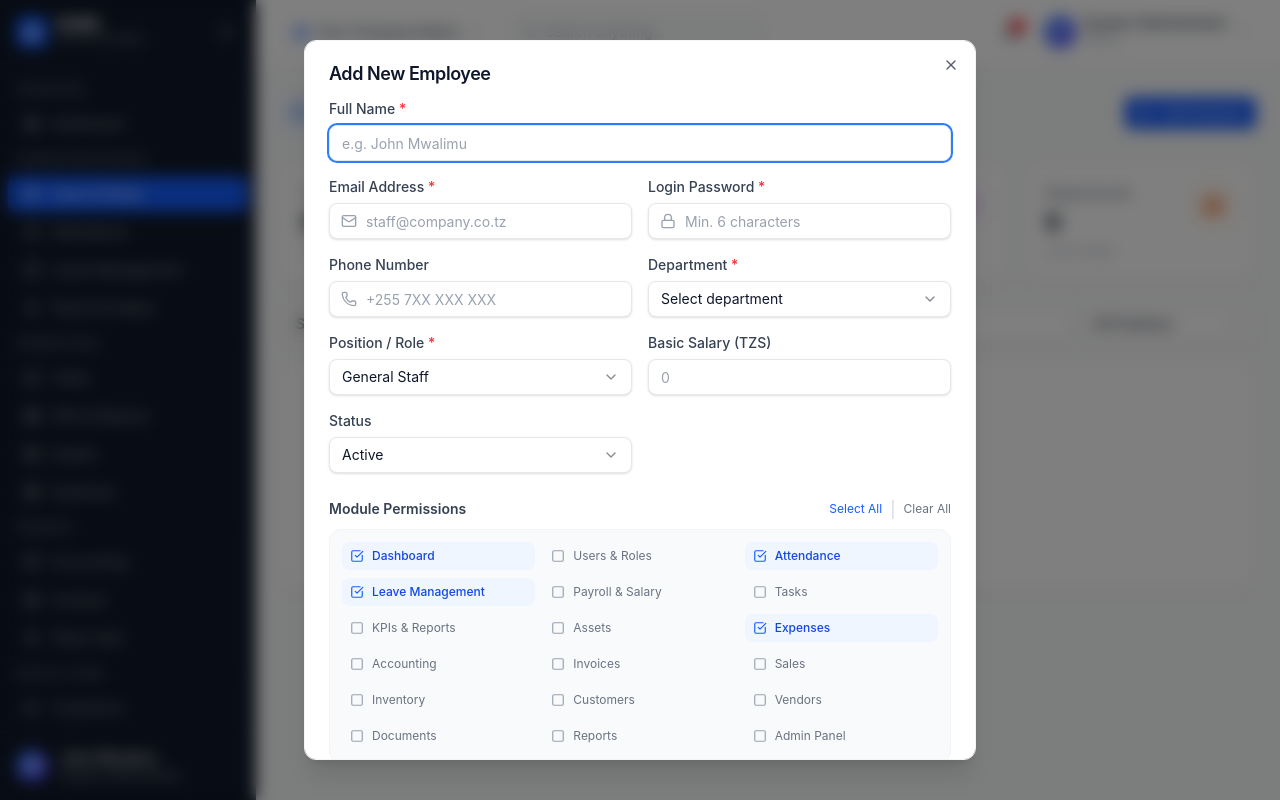
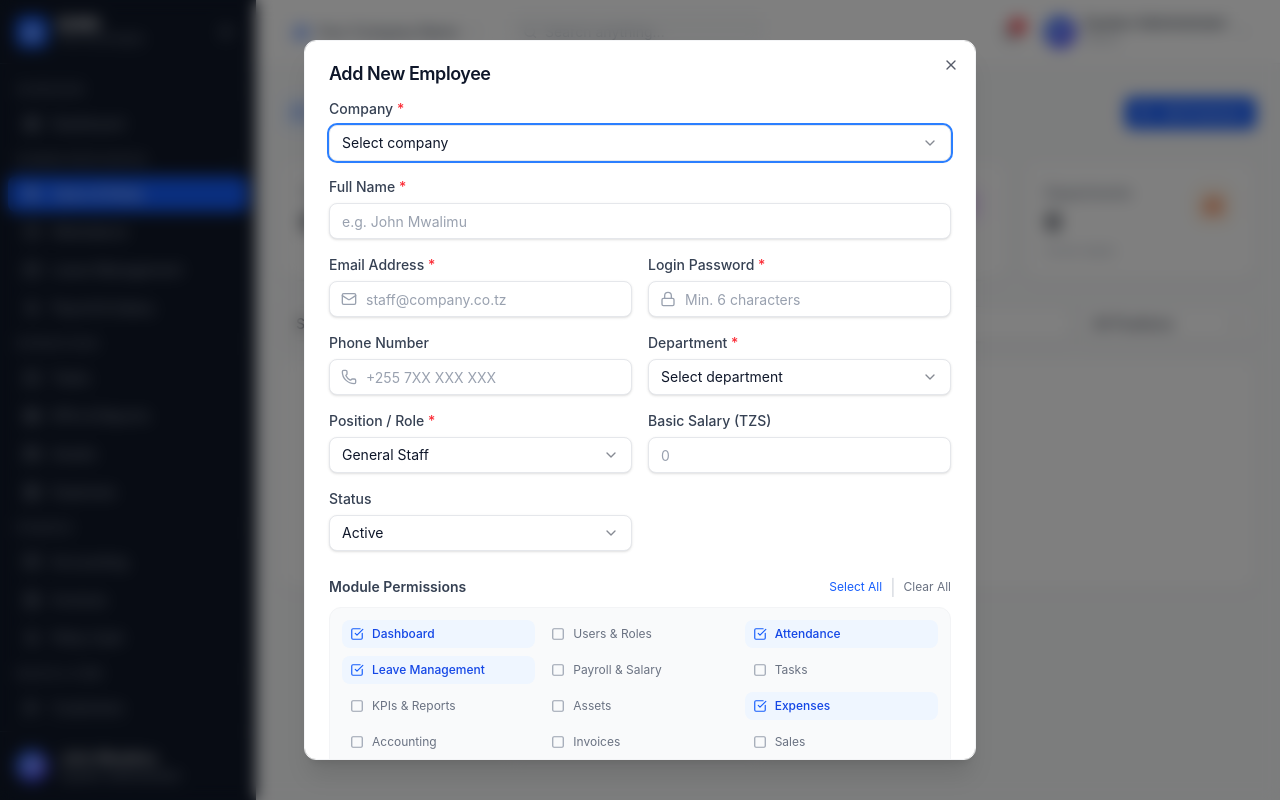
Before and after one commit to PHIDTECH/phidtechstaff, a Next.js app: page /users in a window 1280 px wide. Both pictures are taken after typing "Sample" into the empty fields and a click on the button "Add Employee". Built offline with nearby package versions, Linux system fonts and the light colour scheme.

Commit message:
fix: users page reads localStorage directly + company dropdown in Add Employee + staff login support

```diff
--- a/app/users/page.tsx
+++ b/app/users/page.tsx
@@ -20,7 +20,6 @@ import {
   UserCheck, Edit, Eye, Lock, CheckSquare, Square, X, Plus, Trash2
 } from "lucide-react";
 import { formatDate, formatCurrency, getInitials, getStatusColor } from "@/lib/utils";
-import { useCompanyContext } from "@/lib/CompanyContext";
 
 // ── Types ──────────────────────────────────────────────────────────────────
 interface StaffUser {
@@ -96,6 +95,8 @@ const DEFAULT_PERMISSIONS: Record<string, string[]> = {
 };
 
 const USERS_KEY = "phidtech_users";
+const ACTIVE_KEY = "phidtech_active_company";
+const COMPANIES_KEY = "phidtech_companies";
 
 function positionColor(pos: string) {
   const found = STAFF_POSITIONS.find(p => p.value === pos);
@@ -115,11 +116,20 @@ function positionLabel(pos: string) {
   return STAFF_POSITIONS.find(p => p.value === pos)?.label ?? pos;
 }
 
-const emptyForm = () => ({
+const emptyForm = (companyId = "") => ({
   name: "", email: "", password: "", phone: "",
   department: "", position: "staff", salary: "",
   status: "active", permissions: DEFAULT_PERMISSIONS["staff"],
+  companyId,
 });
+
+// ── Helpers ─────────────────────────────────────────────────────────────────
+function lsGet<T>(key: string, fallback: T): T {
+  try { const v = localStorage.getItem(key); return v ? JSON.parse(v) as T : fallback; } catch { return fallback; }
+}
+function lsStr(key: string, fallback = ""): string {
+  try { return localStorage.getItem(key) ?? fallback; } catch { return fallback; }
+}
 
 // ── Component ───────────────────────────────────────────────────────────────
 export default function UsersPage() {
@@ -134,27 +144,33 @@ export default function UsersPage() {
   const [customDept, setCustomDept] = useState("");
   const [deptsList, setDeptsList] = useState<string[]>(DEFAULT_DEPARTMENTS);
   const [usersList, setUsersList] = useState<StaffUser[]>([]);
-  const [resolvedCompanyId, setResolvedCompanyId] = useState<string>("");
-  const { activeCompanyId, activeCompany } = useCompanyContext();
+  const [activeCompanyId, setActiveCompanyId] = useState<string>("");
+  const [companiesList, setCompaniesList] = useState<Array<{id:string;name:string;industry?:string}>>([]);
+
+  // Load everything directly from localStorage — no context race
+  const reload = () => {
+    setUsersList(lsGet<StaffUser[]>(USERS_KEY, []));
+    setDeptsList(lsGet<string[]>("phidtech_departments", DEFAULT_DEPARTMENTS));
+    setCompaniesList(lsGet(COMPANIES_KEY, []));
+    setActiveCompanyId(lsStr(ACTIVE_KEY));
+  };
 
   useEffect(() => {
-    try {
-      const stored = localStorage.getItem(USERS_KEY);
-      if (stored) setUsersList(JSON.parse(stored));
-      const storedDepts = localStorage.getItem("phidtech_departments");
-      if (storedDepts) setDeptsList(JSON.parse(storedDepts));
-      // Read companyId directly from localStorage to avoid context race
-      const active = localStorage.getItem("phidtech_active_company");
-      setResolvedCompanyId(active ?? activeCompanyId);
-    } catch {
-      setResolvedCompanyId(activeCompanyId);
-    }
+    reload();
+    // Listen for company switches from the header
+    const onStorage = (e: StorageEvent) => {
+      if (e.key === ACTIVE_KEY || e.key === USERS_KEY || e.key === COMPANIES_KEY) reload();
+    };
+    const onCustom = () => reload();
+    window.addEventListener("storage", onStorage);
+    window.addEventListener("phidtech_companies_updated", onCustom);
+    return () => {
+      window.removeEventListener("storage", onStorage);
+      window.removeEventListener("phidtech_companies_updated", onCustom);
+    };
   }, []);
 
-  // Keep in sync when user switches company via header
-  useEffect(() => {
-    if (activeCompanyId) setResolvedCompanyId(activeCompanyId);
-  }, [activeCompanyId]);
+  const activeCompany = companiesList.find(c => c.id === activeCompanyId) ?? companiesList[0];
 
   const saveUsers = (list: StaffUser[]) => {
     setUsersList(list);
@@ -166,8 +182,8 @@ export default function UsersPage() {
     try { localStorage.setItem("phidtech_departments", JSON.stringify(list)); } catch {}
   };
 
-  const companyUsers = resolvedCompanyId
-    ? usersList.filter(u => u.companyId === resolvedCompanyId)
+  const companyUsers = activeCompanyId
+    ? usersList.filter(u => u.companyId === activeCompanyId)
     : [];
 
   const filtered = companyUsers.filter(u => {
@@ -182,13 +198,13 @@ export default function UsersPage() {
   const managerCount = companyUsers.filter(u => u.position === "manager").length;
   const deptCount = [...new Set(companyUsers.map(u => u.department))].length;
 
-  const openAdd = () => { setForm(emptyForm()); setFormError(""); setShowAddDialog(true); };
+  const openAdd = () => { setForm(emptyForm(activeCompanyId)); setFormError(""); setShowAddDialog(true); };
 
   const openEdit = (u: StaffUser) => {
     setEditUser(u);
     setForm({ name: u.name, email: u.email, password: u.password, phone: u.phone,
       department: u.department, position: u.position, salary: String(u.salary),
-      status: u.status, permissions: [...u.permissions] });
+      status: u.status, permissions: [...u.permissions], companyId: u.companyId });
     setFormError("");
     setShowEditDialog(true);
   };
@@ -213,6 +229,7 @@ export default function UsersPage() {
   };
 
   const saveUser = (isEdit = false) => {
+    if (!isEdit && !form.companyId) { setFormError("Please select a company."); return; }
     if (!form.name.trim()) { setFormError("Full name is required."); return; }
     if (!form.email.trim()) { setFormError("Email is required."); return; }
     if (!isEdit && !form.password.trim()) { setFormError("Password is required."); return; }
@@ -230,7 +247,7 @@ export default function UsersPage() {
       setShowEditDialog(false);
     } else {
       const newUser: StaffUser = {
-        id: `u${Date.now()}`, companyId: resolvedCompanyId || activeCompanyId,
+        id: `u${Date.now()}`, companyId: form.companyId || activeCompanyId,
         name: form.name, email: form.email, password: form.password,
         phone: form.phone, department: form.department,
         position: form.position, role: form.position,
@@ -252,7 +269,7 @@ export default function UsersPage() {
     <MainLayout>
       <PageHeader
         title="Users & Role Management"
-        subtitle={`Managing staff for: ${activeCompany?.name ?? "Your Company"}`}
+        subtitle={`Managing staff for: ${activeCompany?.name ?? "Select a company"}`}
         icon={Users}
         actions={
           <Button size="sm" onClick={openAdd}>
@@ -513,6 +530,19 @@ export default function UsersPage() {
 
             <div className="grid grid-cols-1 sm:grid-cols-2 gap-4">
               <div className="col-span-2">
+                <label className="text-sm font-medium text-gray-700 mb-1.5 block">Company <span className="text-red-500">*</span></label>
+                <Select value={form.companyId} onValueChange={v => setForm(f => ({ ...f, companyId: v }))}>
+                  <SelectTrigger>
+                    <SelectValue placeholder="Select company" />
+                  </SelectTrigger>
+                  <SelectContent>
+                    {companiesList.map(c => (
+                      <SelectItem key={c.id} value={c.id}>{c.name}</SelectItem>
+                    ))}
+                  </SelectContent>
+                </Select>
+              </div>
+              <div className="col-span-2">
                 <label className="text-sm font-medium text-gray-700 mb-1.5 block">Full Name <span className="text-red-500">*</span></label>
                 <Input value={form.name} onChange={e => setForm(f => ({ ...f, name: e.target.value }))} placeholder="e.g. John Mwalimu" />
               </div>
```
